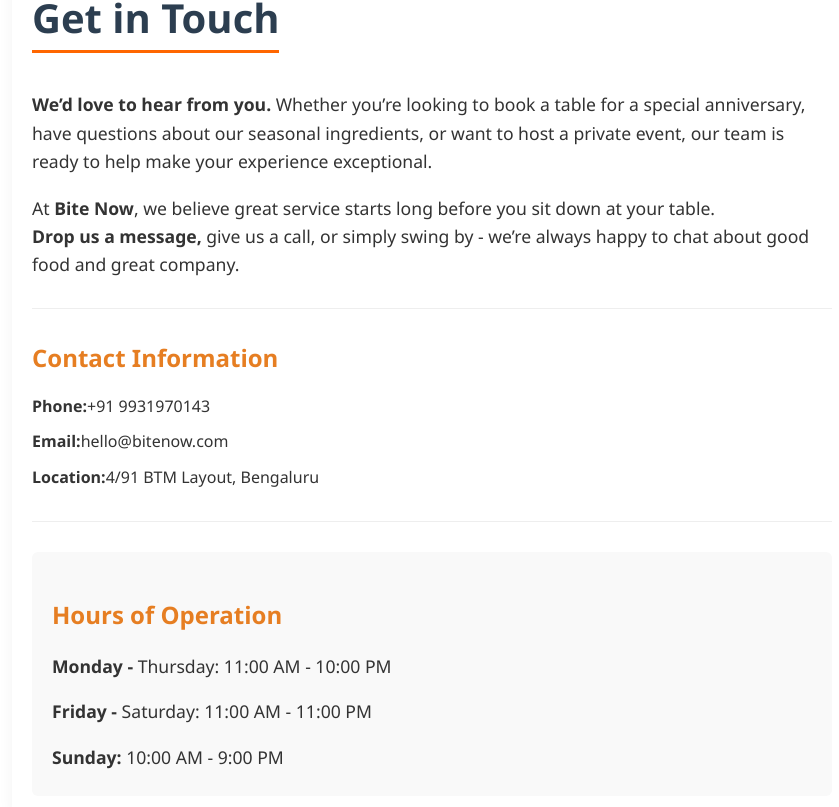
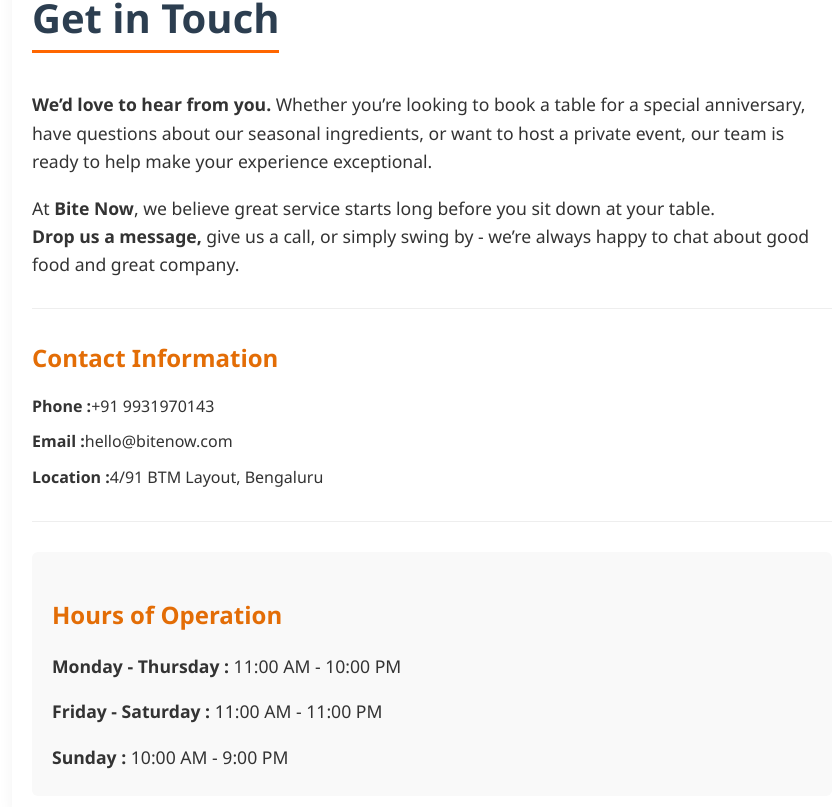
Before and after one commit to RamitRoshan/bite-now, a React (Vite) app: page /contact in a window 1280 px wide. Shown: the part 265-1072 px from the top of the page, without its empty margins (208-1047 px from the left). Built offline with nearby package versions, Linux system fonts and the light colour scheme.

Commit message:
write a css for contact pages

```diff
--- a/contact.css
+++ b/contact.css
@@ -38,7 +38,7 @@
 /* Contact Details section */
 .contact-details h3,
 .hours-operation h3 {
-    color: #e67e22;
+    color: #e36d06;
     font-size: 1.5rem;
     margin-bottom: 15px;
 }
--- a/src/components/Contact.js
+++ b/src/components/Contact.js
@@ -38,9 +38,9 @@
             <section className="contact-details">
                 <h3>Contact Information</h3>
                 <ul>
-                    <li><b>Phone:</b> +91 9931970143</li>
-                    <li><b>Email:</b> hello@bitenow.com</li>
-                    <li><b>Location:</b> 4/91 BTM Layout, Bengaluru</li>
+                    <li><b>Phone :</b> +91 9931970143</li>
+                    <li><b>Email :</b> hello@bitenow.com</li>
+                    <li><b>Location :</b> 4/91 BTM Layout, Bengaluru</li>
                 </ul>
             </section>
 
@@ -48,9 +48,9 @@
 
             <section className="hours-operation">
                 <h3>Hours of Operation</h3>
-                <p><b>Monday -</b> Thursday: 11:00 AM - 10:00 PM</p>
-                <p><b>Friday -</b> Saturday: 11:00 AM - 11:00 PM</p>
-                <p> <b>Sunday:</b> 10:00 AM - 9:00 PM</p>
+                <p><b>Monday - Thursday : </b> 11:00 AM - 10:00 PM</p>
+                <p><b>Friday - Saturday : </b> 11:00 AM - 11:00 PM</p>
+                <p> <b>Sunday :</b> 10:00 AM - 9:00 PM</p>
             </section>
         </div>
     );
```
